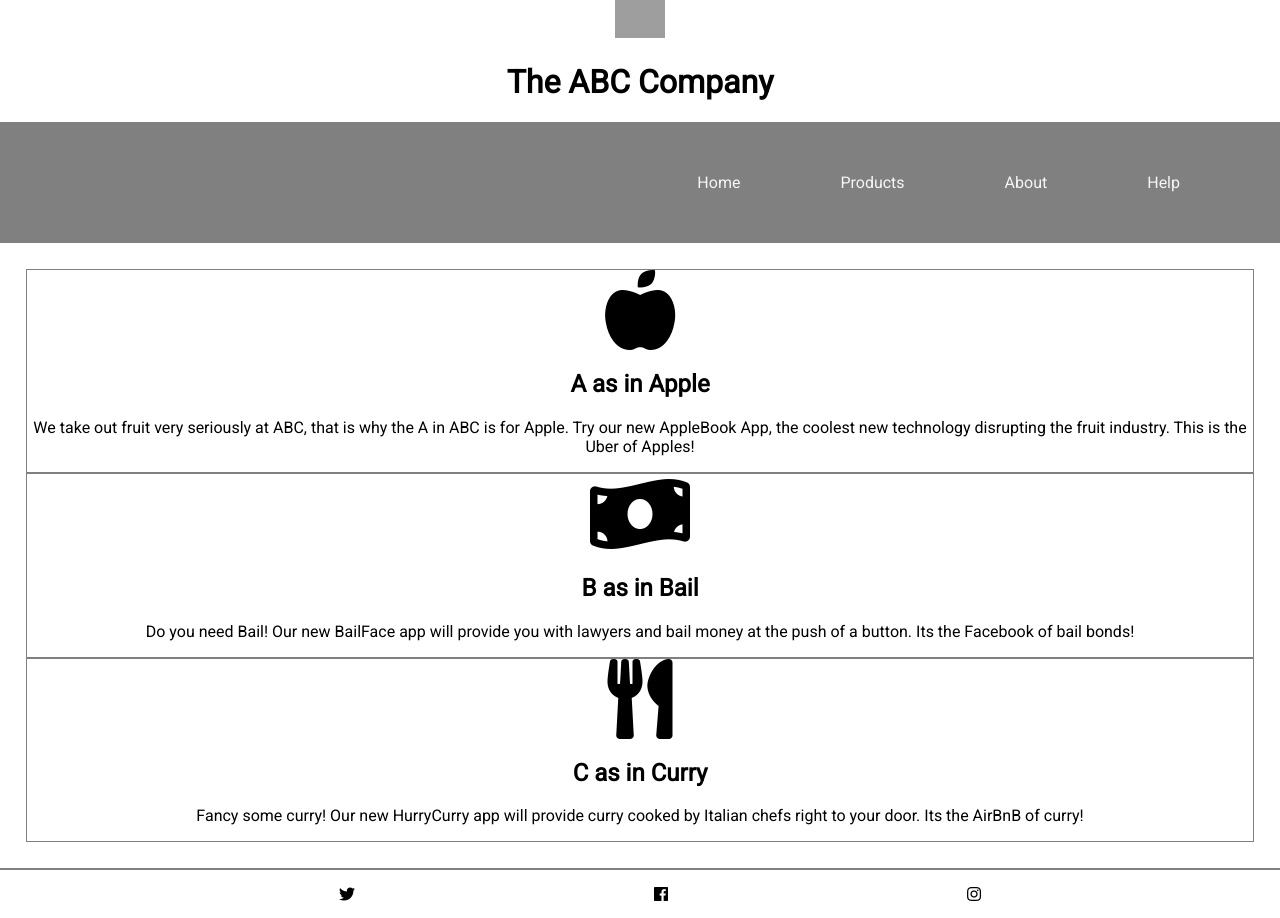
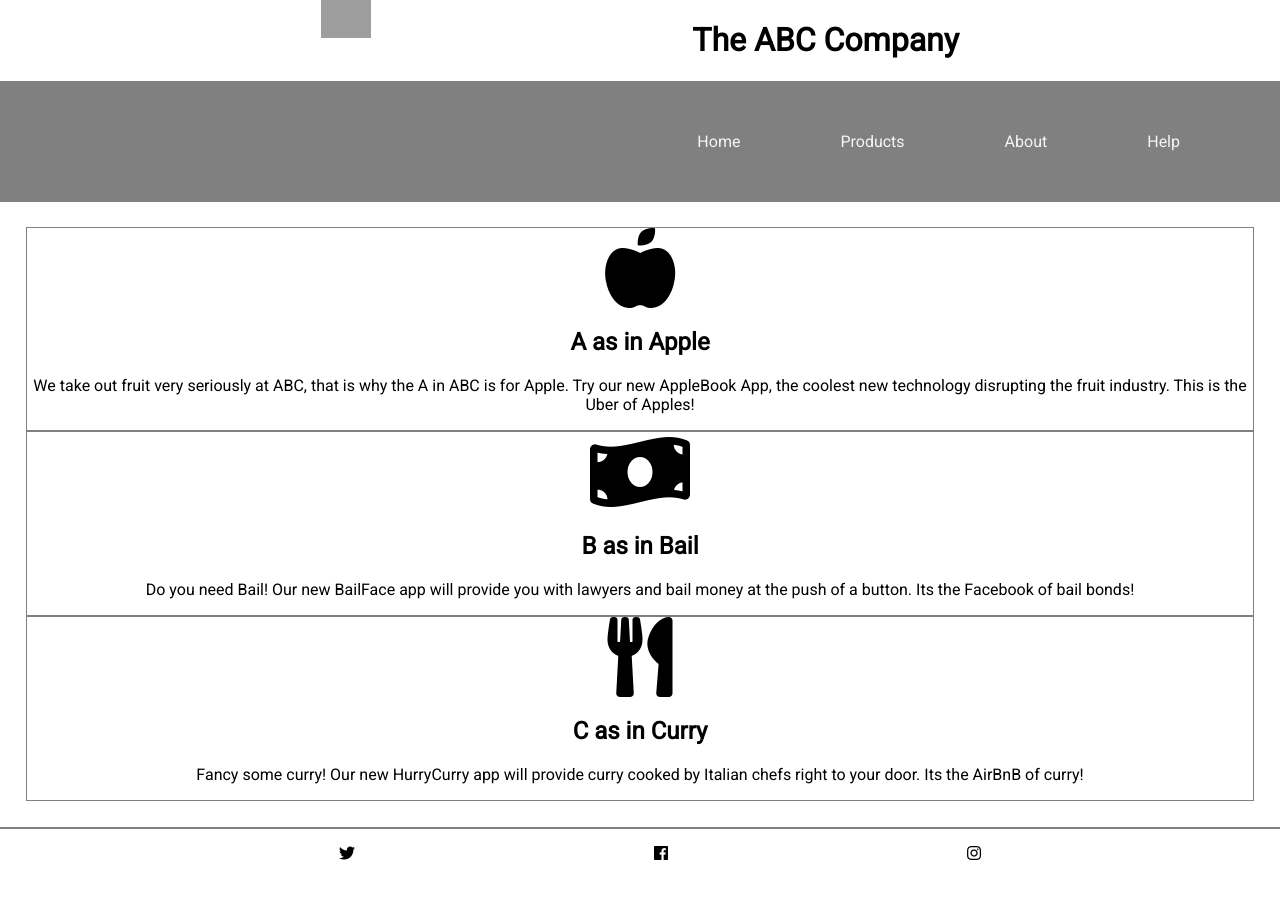
Before and after one commit to SuFrida/LabosWeb, a plain HTML site: page Labo3/index.html in a window 1280 px wide. After the commit the page ends 877 px from the top, so only its background shows below. Drawn offline with Linux system fonts and the light colour scheme; grey boxes are pictures that could not be loaded.

Commit message:
Labo3 Completed - Media Queries and Flexbox

```diff
--- a/Labo3/css/index.css
+++ b/Labo3/css/index.css
@@ -144,6 +144,19 @@ section {
 .hamburger {
   display: none;
 }
+header img .logo {
+  display: inline-flex;
+  width: max-content;
+}
+
+header {
+  display: flex;
+  justify-content: space-evenly;
+}
+
+header h1 {
+  display: inline-flex;
+}
 
 footer{
   border-top: 2px solid gray;
```
